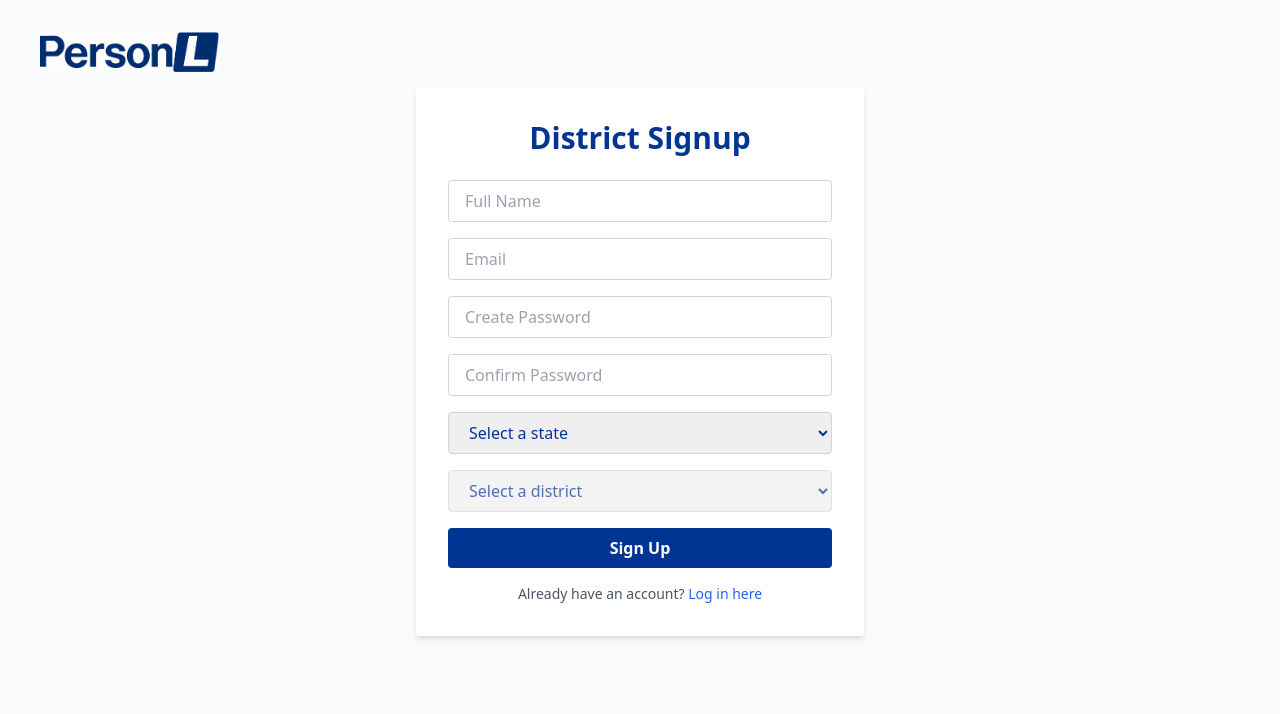
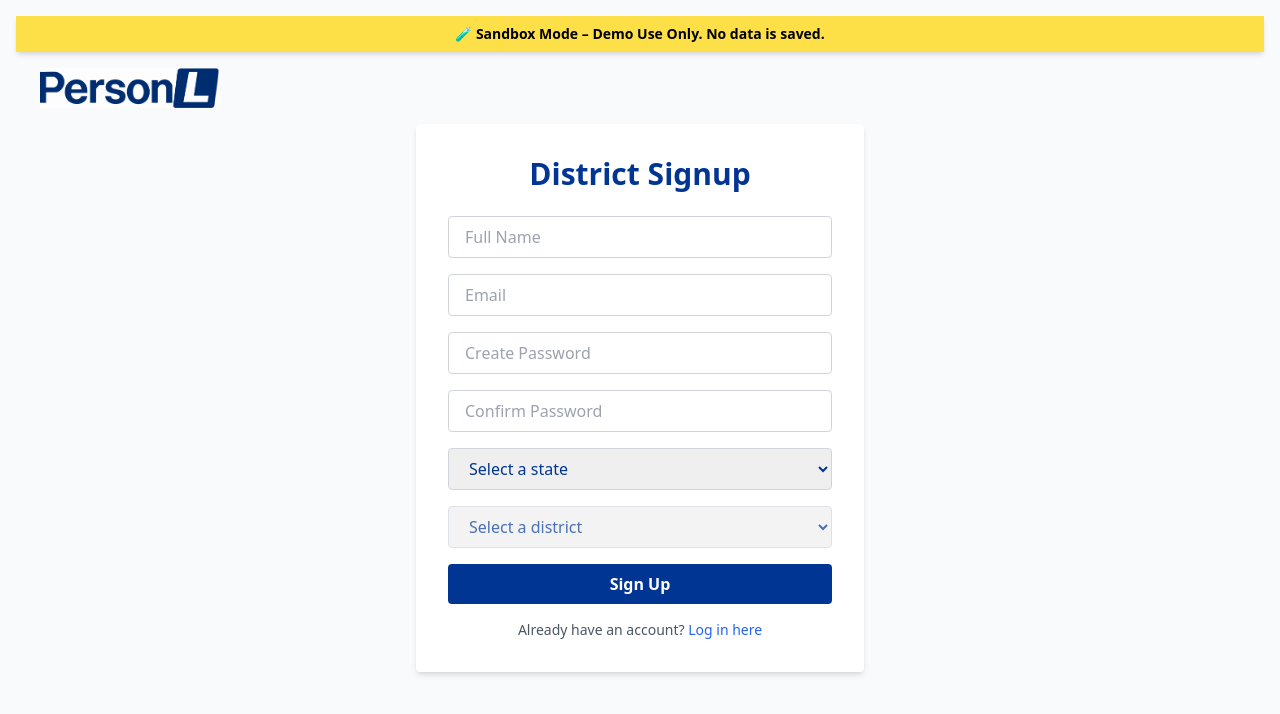
Before and after one commit to rsoliz99/personl-frontend, a React (Create React App) app: page /district/signup in a window 1280 px wide. Shown: the top 714 px of the page. Built offline with nearby package versions, Linux system fonts and the light colour scheme; the HTML template or start-up script is replaced by a standard one.

Commit message:
Update DistrictSignupPage with confirm password and conditional SandboxBanner

```diff
--- a/src/pages/DistrictSignupPage.jsx
+++ b/src/pages/DistrictSignupPage.jsx
@@ -1,7 +1,10 @@
-// DistrictSignupPage.jsx – Now includes confirm password field
+// DistrictSignupPage.jsx – Includes confirm password + sandbox banner toggle
 import React, { useState, useEffect } from "react";
 import { useNavigate } from "react-router-dom";
 import { Link } from "react-router-dom";
+import SandboxBanner from "../components/SandboxBanner";
+
+const isSandbox = window.location.hostname !== "getpersonl.com";
 
 export default function DistrictSignupPage() {
   const navigate = useNavigate();
@@ -57,6 +60,7 @@ export default function DistrictSignupPage() {
 
   return (
     <main className="min-h-screen bg-[#f8fafc] text-[#003594] p-4">
+      {isSandbox && <SandboxBanner />}
       <header className="px-6 py-4 flex justify-between items-center">
         <Link to="/">
           <img src="/personl-logo.png" alt="PersonL Logo" className="h-10" />
```
